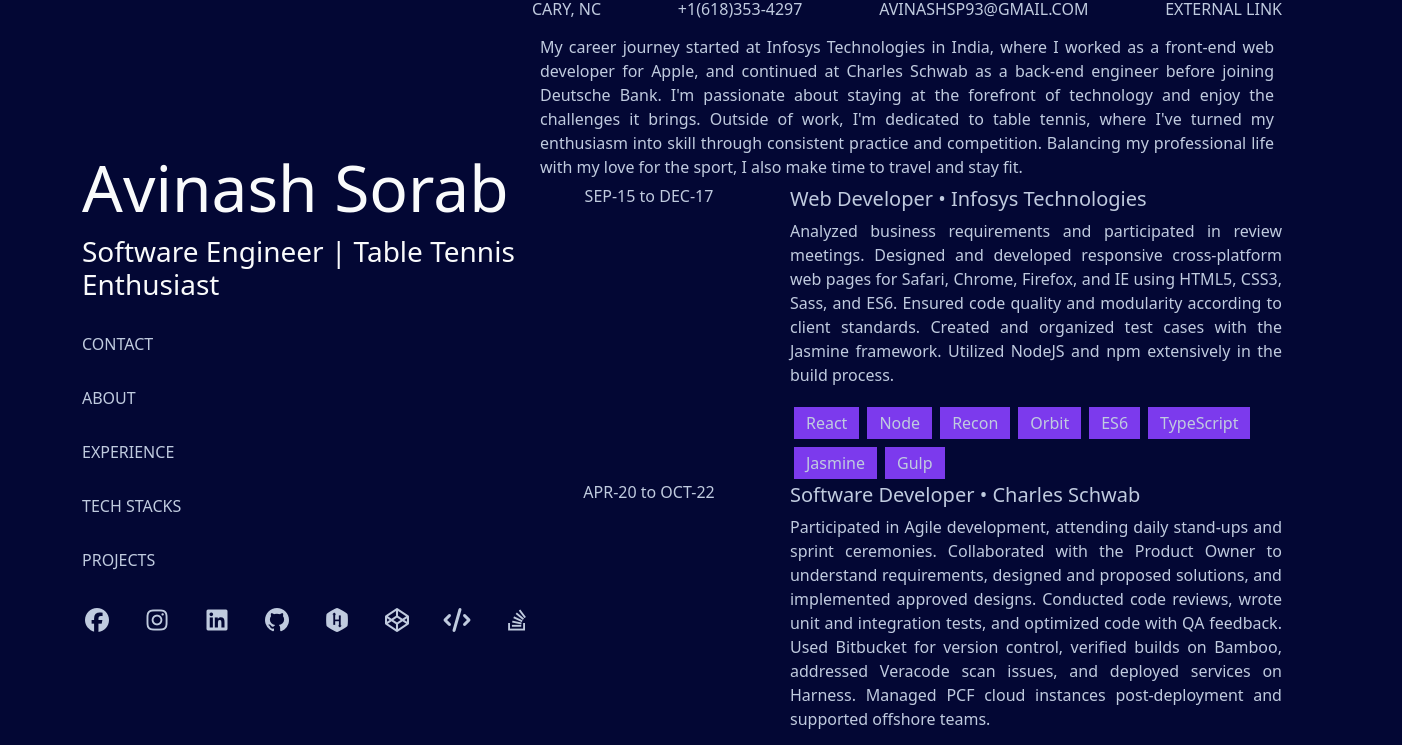
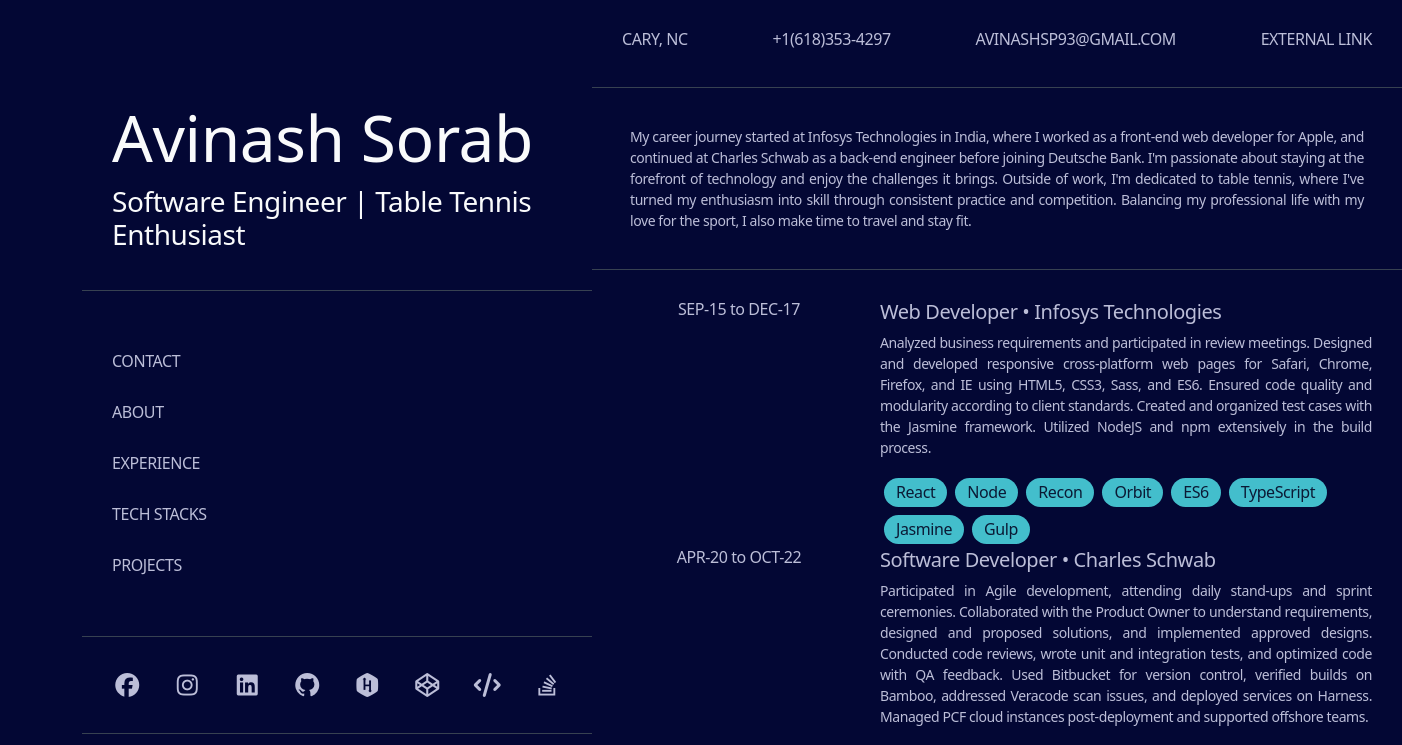
Before and after one commit to avinashsp93/resume-showcase, a React (Vite) app in the folder portfolio-vite/: page / in a window 1280 px wide. Shown: the top 745 px of the page, 1402 px wide, since content can reach past the window. Built offline with nearby package versions, Linux system fonts and the light colour scheme.

Commit message:
few css changes

```diff
--- a/portfolio-vite/src/App.css
+++ b/portfolio-vite/src/App.css
@@ -11,7 +11,7 @@
   position: sticky;
   position: -webkit-sticky;
   align-self: flex-start;
-  top: 150px;
+  top: 70px;
 }
 
 .main-content {
--- a/portfolio-vite/src/components/RightHalf/MainContent.css
+++ b/portfolio-vite/src/components/RightHalf/MainContent.css
@@ -12,7 +12,9 @@
 
 .tech-links {
   display: inline-block;
+  color: var(--color-text-secondary);
   background-color: var(--color-accent);
+  border-radius: 50px;
 }
 
 .tech-links a {
@@ -37,3 +39,8 @@
   gap: 50px;
   padding: 50px;
 }
+
+section {
+  padding: 30px;
+  border-bottom: 1px solid var(--color-border);
+}
--- a/portfolio-vite/src/index.css
+++ b/portfolio-vite/src/index.css
@@ -7,20 +7,26 @@
 body {
   margin: 0;
   font-family: var(--font-sans);
+  font-size: var(--font-size-base);
+  font-weight: 400;
   background-color: var(--color-bg);
   color: var(--color-text);
+  letter-spacing: -0.03em;
 }
 
 /* GLOBAL STYLES */
 
 :root {
   --color-bg: #030734;
-  --color-text: #c0cbdf;
+  --color-text: #bcbed8;
+  --color-text-secondary: #0b1a35;
   --color-heading: #f9fafb;
-  --color-accent: #7c3aed;
+  --color-accent: #43becc;
   --color-border: #374151;
 
   --font-sans: system-ui, -apple-system, "Segoe UI", Roboto, sans-serif;
+  --font-size-base: 14px;
+
 
   --container-width: 1200px;
 }
```
